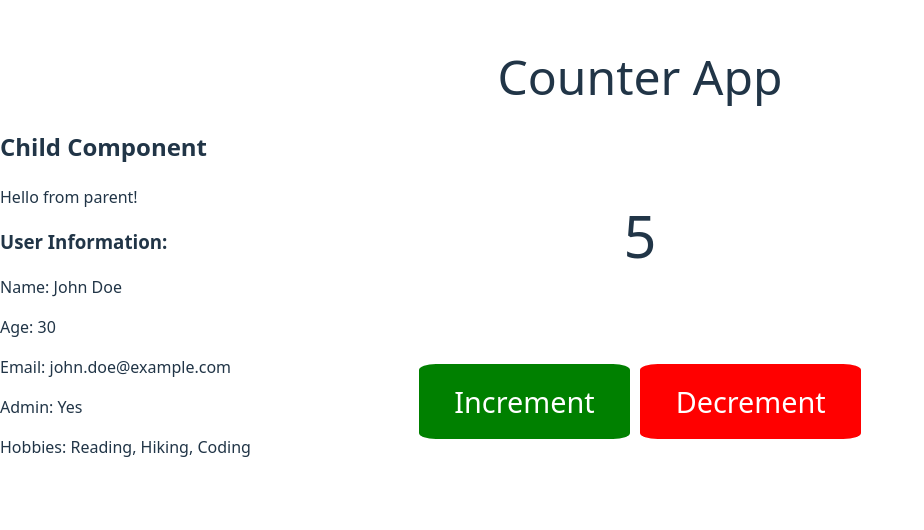
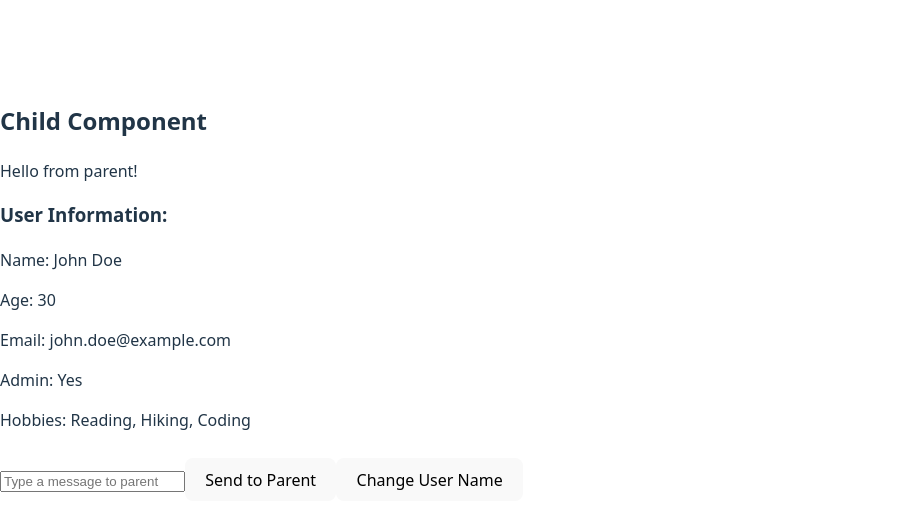
Before and after one commit to Raja-Tahseen/tahseen-React-Basics, a React (Vite) app in the folder basics/: page / in a window 1280 px wide. Shown: the part 120-650 px from the top of the page, without its empty margins (0-924 px from the left). Built offline with nearby package versions, Linux system fonts and the light colour scheme.

Commit message:
From Child to parent communication

```diff
--- a/basics/src/App.jsx
+++ b/basics/src/App.jsx
@@ -5,6 +5,14 @@ import ChildComponent from "./ChildComponent";
 
 const App = () => {
   const [counter, setCounter] = useState(5);
+  const [childMessage, setChildMessage] = useState("");
+  const [userData, setUserData] = useState({
+    name: "John Doe",
+    age: 30,
+    email: "john.doe@example.com",
+    isAdmin: true,
+    hobbies: ["Reading", "Hiking", "Coding"],
+  });
   //let counter = 0;
   console.log("render", counter);
   const handleClick1 = () => {
@@ -19,18 +27,23 @@ const App = () => {
     console.log(counter);
   };
 
-  // Data to be passed to the child component
-  const userData = {
-    name: "John Doe",
-    age: 30,
-    email: "john.doe@example.com",
-    isAdmin: true,
-    hobbies: ["Reading", "Hiking", "Coding"],
+  //Callback function to receive data from child
+  const handleChildEvent = (message) => {
+    setChildMessage(message);
+    alert(`Parent Received: ${message}`);
+  };
+
+  //Callback to update user name
+  const updateUserName = (newName) => {
+    setUserData((prev) => ({
+      ...prev,
+      name: newName,
+    }));
   };
 
   return (
     <div>
-      <div
+      {/* <div
         style={{
           display: "flex",
           flexDirection: "column",
@@ -83,13 +96,15 @@ const App = () => {
             Decrement
           </button>
         </div>
-      </div>
+      </div> */}
       <br></br>
       <div>
         <ChildComponent
           user={userData}
           greeting="Hello from parent!"
           showDetails={true}
+          onSendMessage={handleChildEvent} // Passing callback as prop
+          onUpdateName={updateUserName} // Another callback example
         />
       </div>
     </div>
--- a/basics/src/ChildComponent.jsx
+++ b/basics/src/ChildComponent.jsx
@@ -1,8 +1,26 @@
-import React from "react";
+import React, { useState } from "react";
 
-function ChildComponent(props) {
-  // Destructure the props for easier access : Destructuring is a JavaScript feature (introduced in ES6) that allows you to unpack values from objects or arrays into distinct variables.
-  const { user, greeting, showDetails } = props;
+function ChildComponent({
+  user,
+  greeting,
+  showDetails,
+  onSendMessage,
+  onUpdateName,
+}) {
+  const [inputValue, setInputValue] = useState("");
+
+  const handleSendClick = () => {
+    // Calling parent function with data
+    onSendMessage(inputValue);
+    setInputValue("");
+  };
+
+  const handleUpdateName = () => {
+    const newName = prompt("Enter new name:", user.name);
+    if (newName) {
+      onUpdateName(newName); // Calling parent to update data
+    }
+  };
 
   return (
     <div className="child-component">
@@ -22,6 +40,21 @@ function ChildComponent(props) {
           </>
         )}
       </div>
+
+      {/* Child-to-parent communication examples */}
+      <div className="child-actions">
+        <input
+          type="text"
+          value={inputValue}
+          onChange={(e) => setInputValue(e.target.value)}
+          placeholder="Type a message to parent"
+        />
+        <button onClick={handleSendClick}>Send to Parent</button>
+
+        <button onClick={handleUpdateName} style={{ marginTop: "10px" }}>
+          Change User Name
+        </button>
+      </div>
     </div>
   );
 }
```
